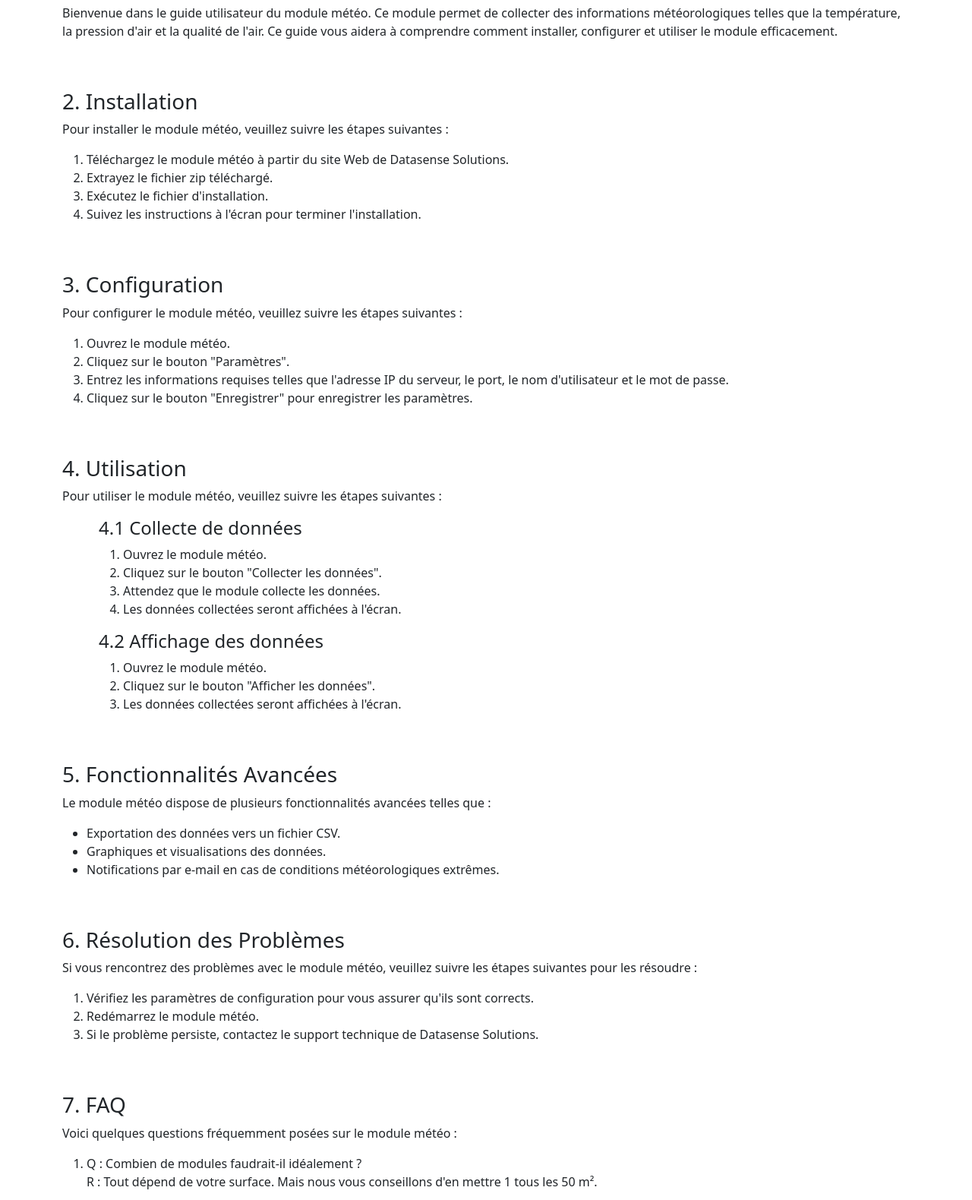
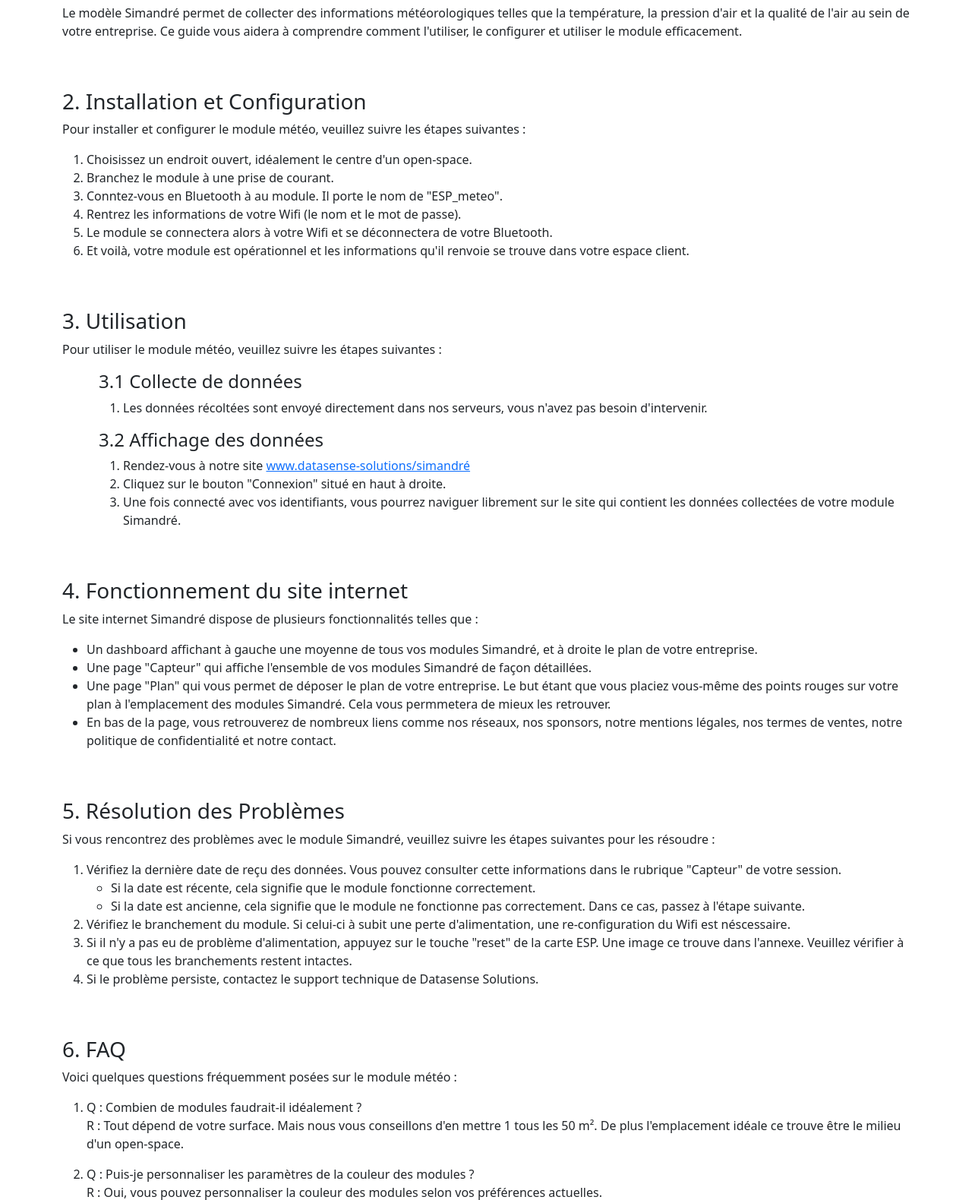
Before and after one commit to Projet-Simandre/Doc-Utilisateur, a plain HTML site: page index.html in a window 1280 px wide. Shown: the part 1147-2727 px from the top of the page at 76% size. Drawn offline with nearby package versions, Linux system fonts and the light colour scheme.

Commit message:
fini / pensez à changer le nom ESP dans le code

```diff
--- a/index.html
+++ b/index.html
@@ -13,7 +13,8 @@
 
 <body class="container">
     <div class="d-flex justify-content-center pt-5 px-5">
-        <img class="img-fluid border border-3 rounded border-black px-3 mx-1" src="logo.png" alt="Logo de Datasense Solutions">
+        <img class="img-fluid border border-3 rounded border-black px-3 mx-1" src="logo.png"
+            alt="Logo de Datasense Solutions">
     </div>
     <div class="d-flex justify-content-center text-center pt-2">
         <h1>Documentation d'utilisation pour le module Simandré</h1>
@@ -30,7 +31,8 @@
                         1.
                     </th>
                     <td>
-                        <a class="link-dark link-offset-2 link-underline link-underline-opacity-0" href="#introduction">Introduction</a>
+                        <a class="link-dark link-offset-2 link-underline link-underline-opacity-0"
+                            href="#introduction">Introduction</a>
                     </td>
                 </tr>
                 <tr>
@@ -38,7 +40,8 @@
                         2.
                     </th>
                     <td>
-                        <a class="link-dark link-offset-2 link-underline link-underline-opacity-0" href="#installation">Installation</a>
+                        <a class="link-dark link-offset-2 link-underline link-underline-opacity-0"
+                            href="#installation">Installation</a>
                     </td>
                 </tr>
                 <tr>
@@ -46,7 +49,8 @@
                         3.
                     </th>
                     <td>
-                        <a class="link-dark link-offset-2 link-underline link-underline-opacity-0" href="#configuration">Configuration</a>
+                        <a class="link-dark link-offset-2 link-underline link-underline-opacity-0"
+                            href="#configuration">Configuration</a>
                     </td>
                 </tr>
                 <tr>
@@ -54,7 +58,8 @@
                         4.
                     </th>
                     <td>
-                        <a class="link-dark link-offset-2 link-underline link-underline-opacity-0" href="#utilisation">Utilisation</a>
+                        <a class="link-dark link-offset-2 link-underline link-underline-opacity-0"
+                            href="#utilisation">Utilisation</a>
                     </td>
                 </tr>
                 <tr>
@@ -62,7 +67,8 @@
                         4.1
                     </th>
                     <td>
-                        <a class="link-dark link-offset-2 link-underline link-underline-opacity-0" href="#collecte-de-données">Collecte de données</a>
+                        <a class="link-dark link-offset-2 link-underline link-underline-opacity-0"
+                            href="#collecte-de-données">Collecte de données</a>
                     </td>
                 </tr>
                 <tr>
@@ -70,7 +76,8 @@
                         4.2
                     </th>
                     <td>
-                        <a class="link-dark link-offset-2 link-underline link-underline-opacity-0" href="#affichage-des-données">Affichage des données</a>
+                        <a class="link-dark link-offset-2 link-underline link-underline-opacity-0"
+                            href="#affichage-des-données">Affichage des données</a>
                     </td>
                 </tr>
                 <tr>
@@ -78,7 +85,8 @@
                         5.
                     </th>
                     <td>
-                        <a class="link-dark link-offset-2 link-underline link-underline-opacity-0" href="#fonctionnalités-avancées">Fonctionnalités Avancées</a>
+                        <a class="link-dark link-offset-2 link-underline link-underline-opacity-0"
+                            href="#fonctionnalités-avancées">Fonctionnalités Avancées</a>
                     </td>
                 </tr>
                 <tr>
@@ -86,7 +94,8 @@
                         6.
                     </th>
                     <td>
-                        <a class="link-dark link-offset-2 link-underline link-underline-opacity-0" href="#résolution-des-problèmes">Résolution des Problèmes</a>
+                        <a class="link-dark link-offset-2 link-underline link-underline-opacity-0"
+                            href="#résolution-des-problèmes">Résolution des Problèmes</a>
                     </td>
                 </tr>
                 <tr>
@@ -102,7 +111,8 @@
                         8.
                     </th>
                     <td>
-                        <a class="link-dark link-offset-2 link-underline link-underline-opacity-0" href="#support-technique">Support Technique</a>
+                        <a class="link-dark link-offset-2 link-underline link-underline-opacity-0"
+                            href="#support-technique">Support Technique</a>
                     </td>
                 </tr>
             </tbody>
@@ -111,88 +121,92 @@
     <div class="pt-5">
         <h3 id="introduction">1. Introduction</h3>
         <p>
-            Bienvenue dans le guide utilisateur du module météo. Ce module permet de collecter des informations
-            météorologiques telles que la température, la pression d'air et la qualité de l'air. Ce guide vous aidera à
-            comprendre comment installer, configurer et utiliser le module efficacement.
+            Le modèle Simandré permet de collecter des informations météorologiques telles que la température, la
+            pression d'air et la qualité de l'air au sein de votre entreprise. Ce guide vous aidera à
+            comprendre comment l'utiliser, le configurer et utiliser le module efficacement.
         </p>
     </div>
     <div class="pt-5">
-        <h3 id="installation">2. Installation</h3>
+        <h3 id="installation">2. Installation et Configuration</h3>
         <p>
-            Pour installer le module météo, veuillez suivre les étapes suivantes :
+            Pour installer et configurer le module météo, veuillez suivre les étapes suivantes :
         </p>
         <ol>
-            <li>Téléchargez le module météo à partir du site Web de Datasense Solutions.</li>
-            <li>Extrayez le fichier zip téléchargé.</li>
-            <li>Exécutez le fichier d'installation.</li>
-            <li>Suivez les instructions à l'écran pour terminer l'installation.</li>
+            <li>Choisissez un endroit ouvert, idéalement le centre d'un open-space.</li>
+            <li>Branchez le module à une prise de courant.</li>
+            <li>Conntez-vous en Bluetooth à au module. Il porte le nom de "ESP_meteo".</li>
+            <li>Rentrez les informations de votre Wifi (le nom et le mot de passe).</li>
+            <li>Le module se connectera alors à votre Wifi et se déconnectera de votre Bluetooth.</li>
+            <li>Et voilà, votre module est opérationnel et les informations qu'il renvoie se trouve dans votre espace
+                client.</li>
         </ol>
     </div>
     <div class="pt-5">
-        <h3 id="configuration">3. Configuration</h3>
-        <p>
-            Pour configurer le module météo, veuillez suivre les étapes suivantes :
-        </p>
-        <ol>
-            <li>Ouvrez le module météo.</li>
-            <li>Cliquez sur le bouton "Paramètres".</li>
-            <li>Entrez les informations requises telles que l'adresse IP du serveur, le port, le nom d'utilisateur et le
-                mot de passe.</li>
-            <li>Cliquez sur le bouton "Enregistrer" pour enregistrer les paramètres.</li>
-        </ol>
-    </div>
-    <div class="pt-5">
-        <h3 id="utilisation">4. Utilisation</h3>
+        <h3 id="utilisation">3. Utilisation</h3>
         <p>
             Pour utiliser le module météo, veuillez suivre les étapes suivantes :
         </p>
     </div>
     <div class="ps-5">
-        <h4 id="collecte-de-données">4.1 Collecte de données</h4>
+        <h4 id="collecte-de-données">3.1 Collecte de données</h4>
         <ol>
-            <li>Ouvrez le module météo.</li>
-            <li>Cliquez sur le bouton "Collecter les données".</li>
-            <li>Attendez que le module collecte les données.</li>
-            <li>Les données collectées seront affichées à l'écran.</li>
+            <li>Les données récoltées sont envoyé directement dans nos serveurs, vous n'avez pas besoin d'intervenir.
+            </li>
         </ol>
-        <h4 id="affichage-des-données">4.2 Affichage des données</h4>
+        <h4 id="affichage-des-données">3.2 Affichage des données</h4>
         <ol>
-            <li>Ouvrez le module météo.</li>
-            <li>Cliquez sur le bouton "Afficher les données".</li>
-            <li>Les données collectées seront affichées à l'écran.</li>
+            <li>Rendez-vous à notre site <a href="https://datasense-solutions/simandré" target="_blank"
+                    rel="noopener noreferrer">www.datasense-solutions/simandré</a></li>
+            <li>Cliquez sur le bouton "Connexion" situé en haut à droite.</li>
+            <li>Une fois connecté avec vos identifiants, vous pourrez naviguer librement sur le site qui contient les
+                données collectées de votre module Simandré.</li>
         </ol>
     </div>
     <div class="pt-5">
-        <h3 id="fonctionnalités-avancées">5. Fonctionnalités Avancées</h3>
+        <h3 id="fonctionnement-site">4. Fonctionnement du site internet</h3>
         <p>
-            Le module météo dispose de plusieurs fonctionnalités avancées telles que :
+            Le site internet Simandré dispose de plusieurs fonctionnalités telles que :
         </p>
         <ul>
-            <li>Exportation des données vers un fichier CSV.</li>
-            <li>Graphiques et visualisations des données.</li>
-            <li>Notifications par e-mail en cas de conditions météorologiques extrêmes.</li>
+            <li>Un dashboard affichant à gauche une moyenne de tous vos modules Simandré, et à droite le plan de votre
+                entreprise.</li>
+            <li>Une page "Capteur" qui affiche l'ensemble de vos modules Simandré de façon détaillées.</li>
+            <li>Une page "Plan" qui vous permet de déposer le plan de votre entreprise. Le but étant que vous placiez
+                vous-même des points rouges sur votre plan à l'emplacement des modules Simandré. Cela vous permmetera de
+                mieux les retrouver.</li>
+            <li>En bas de la page, vous retrouverez de nombreux liens comme nos réseaux, nos sponsors, notre mentions
+                légales, nos termes de ventes, notre politique de confidentialité et notre contact.</li>
         </ul>
     </div>
     <div class="pt-5">
-        <h3 id="résolution-des-problèmes">6. Résolution des Problèmes</h3>
+        <h3 id="résolution-des-problèmes">5. Résolution des Problèmes</h3>
         <p>
-            Si vous rencontrez des problèmes avec le module météo, veuillez suivre les étapes suivantes pour les
+            Si vous rencontrez des problèmes avec le module Simandré, veuillez suivre les étapes suivantes pour les
             résoudre :
         </p>
         <ol>
-            <li>Vérifiez les paramètres de configuration pour vous assurer qu'ils sont corrects.</li>
-            <li>Redémarrez le module météo.</li>
+            <li>Vérifiez la dernière date de reçu des données. Vous pouvez consulter cette informations dans le rubrique
+                "Capteur" de votre session.</li>
+            <ul>
+                <li>Si la date est récente, cela signifie que le module fonctionne correctement.</li>
+                <li>Si la date est ancienne, cela signifie que le module ne fonctionne pas correctement. Dans ce cas,
+                    passez à l'étape suivante.</li>
+            </ul>
+            <li>Vérifiez le branchement du module. Si celui-ci à subit une perte d'alimentation, une re-configuration du
+                Wifi est néscessaire.</li>
+            <li>Si il n'y a pas eu de problème d'alimentation, appuyez sur le touche "reset" de la carte ESP. Une image
+                ce trouve dans l'annexe. Veuillez vérifier à ce que tous les branchements restent intactes.</li>
             <li>Si le problème persiste, contactez le support technique de Datasense Solutions.</li>
         </ol>
     </div>
     <div class="pt-5">
-        <h3 id="faq">7. FAQ</h3>
+        <h3 id="faq">6. FAQ</h3>
         <p>
             Voici quelques questions fréquemment posées sur le module météo :
         </p>
         <ol>
             <li>Q : Combien de modules faudrait-il idéalement ?</li>
-            <p>R : Tout dépend de votre surface. Mais nous vous conseillons d'en mettre 1 tous les 50 m².</p>
+            <p>R : Tout dépend de votre surface. Mais nous vous conseillons d'en mettre 1 tous les 50 m². De plus l'emplacement idéale ce trouve être le milieu d'un open-space.</p>
             <li>Q : Puis-je personnaliser les paramètres de la couleur des modules ?</li>
             <p>R : Oui, vous pouvez personnaliser la couleur des modules selon vos préférences actuelles.</p>
             <li>Q : Le module météo est-il sécurisé ?</li>
@@ -200,7 +214,7 @@
         </ol>
     </div>
     <div class="pt-5">
-        <h3 id="support-technique">8. Support Technique</h3>
+        <h3 id="support-technique">7. Support Technique</h3>
         <p>
             Si vous avez besoin d'aide pour installer, configurer ou utiliser le module météo, veuillez contacter le
             support technique de Datasense Solutions :
@@ -213,6 +227,16 @@
             <li>Site Web : <a href="https://www.datasense-solutions.com">www.datasense-solutions.com</a></li>
         </ul>
     </div>
+    <div class="pt-5">
+        <h3 id="annexe">8. Annexe</h3>
+        <p>
+            Voici une image de la carte ESP avec le bouton "reset" entouré en rouge :
+        </p>
+        <div class="d-flex justify-content-center">
+            <img class="img-fluid border border-3 rounded border-black px-3 mx-1" src="esp.png"
+                alt="Image de la carte ESP avec le bouton reset entouré en rouge">
+        </div>
+    </div>
     <div class="py-5">
         <p>
             Merci d'avoir lu ce guide utilisateur. Nous espérons qu'il vous aidera à utiliser le module météo de manière
```
Also changed, not shown: esp.png (added), favicon.ico (deleted).
